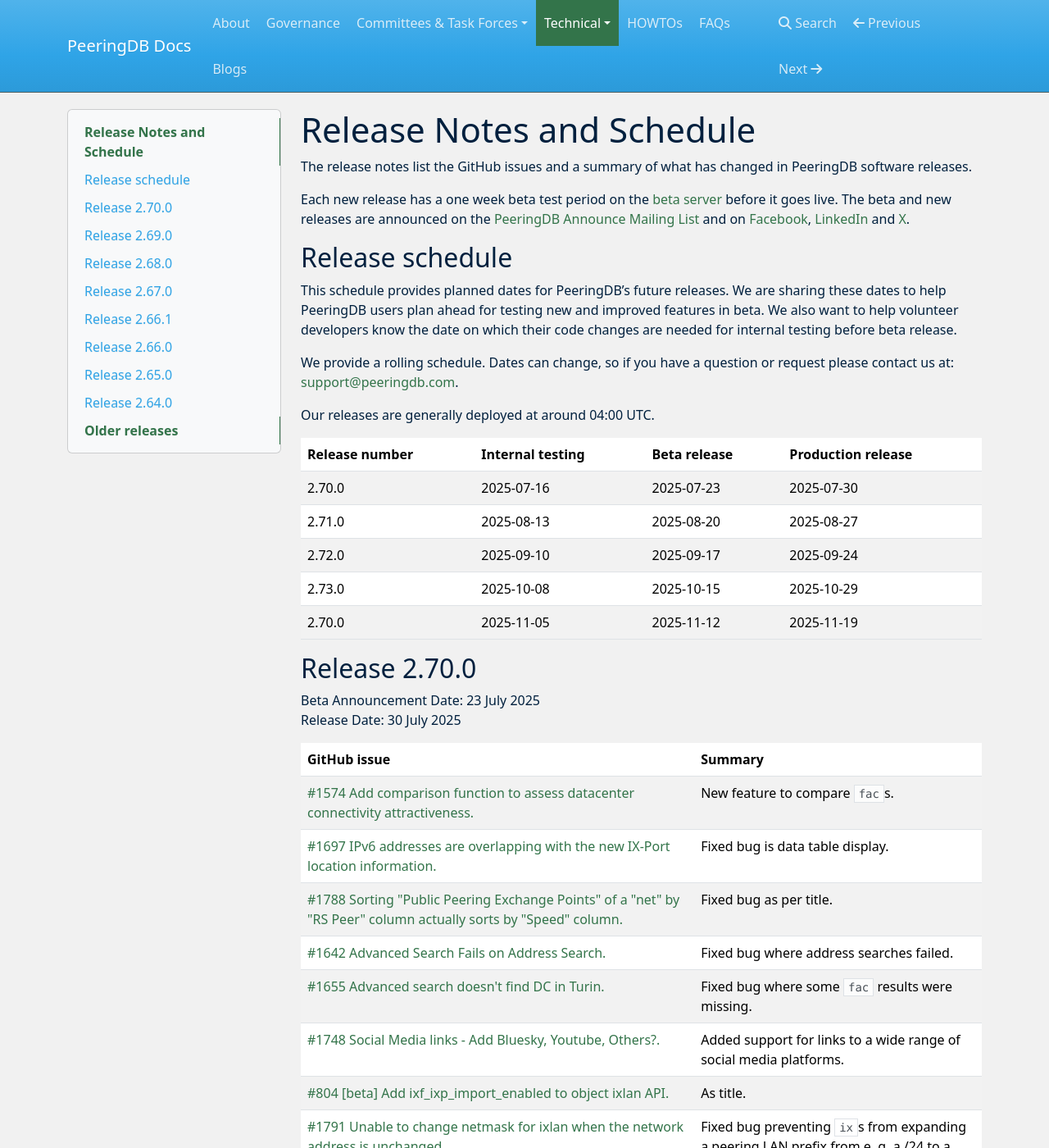
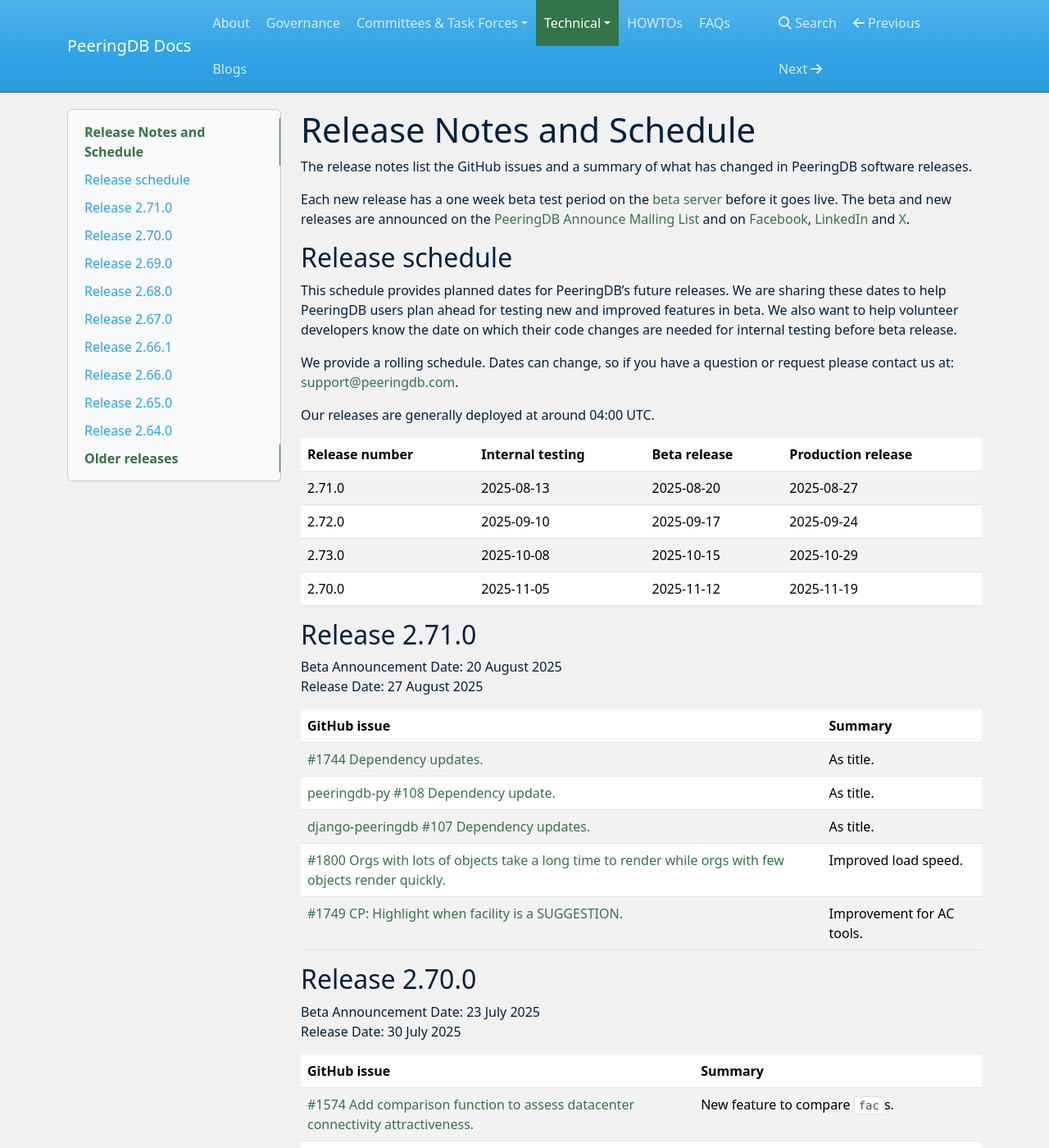
Before and after one commit to peeringdb/docs, an MkDocs documentation site: the page built from docs/release_notes/index.md, in a window 1280 px wide and 1400 px high. Shown: the whole window at 82% size. Built offline with MkDocs 1.6.1, drawn with Linux system fonts in a browser that asks for light colours; nearby versions of some CDN libraries.

Commit message:
Update index.md (#385)
Notes for release 2.71.0

```diff
--- a/docs/release_notes/index.md
+++ b/docs/release_notes/index.md
@@ -14,11 +14,24 @@
 
 | **Release number** | **Internal testing** | **Beta release** | **Production release** |
 | -------------- | ---------------- | ------------ | ------------------ |
-| 2.70.0 | 2025-07-16 | 2025-07-23 | 2025-07-30 |
 | 2.71.0 | 2025-08-13 | 2025-08-20 | 2025-08-27 |
 | 2.72.0 | 2025-09-10 | 2025-09-17 | 2025-09-24 |
 | 2.73.0 | 2025-10-08 | 2025-10-15 | 2025-10-29 |
 | 2.70.0 | 2025-11-05 | 2025-11-12 | 2025-11-19 |
+
+## Release 2.71.0
+
+Beta Announcement Date: 20 August 2025
+Release Date: 27 August 2025
+
+| **GitHub issue** | **Summary** |
+| ----------------- | ----------- |
+| [#1744 Dependency updates.](https://github.com/peeringdb/peeringdb/issues/1744) | As title.|
+| [peeringdb-py #108 Dependency update.](https://github.com/peeringdb/peeringdb-py/issues/108) | As title.|
+| [django-peeringdb #107 Dependency updates.](https://github.com/peeringdb/django-peeringdb/issues/107) | As title.|
+| [#1800 Orgs with lots of objects take a long time to render while orgs with few objects render quickly.](https://github.com/peeringdb/peeringdb/issues/1800) | Improved load speed.|
+| [#1749 CP: Highlight when facility is a SUGGESTION.](https://github.com/peeringdb/peeringdb/issues/1749) | Improvement for AC tools.|
+
 
 ## Release 2.70.0
 
```
